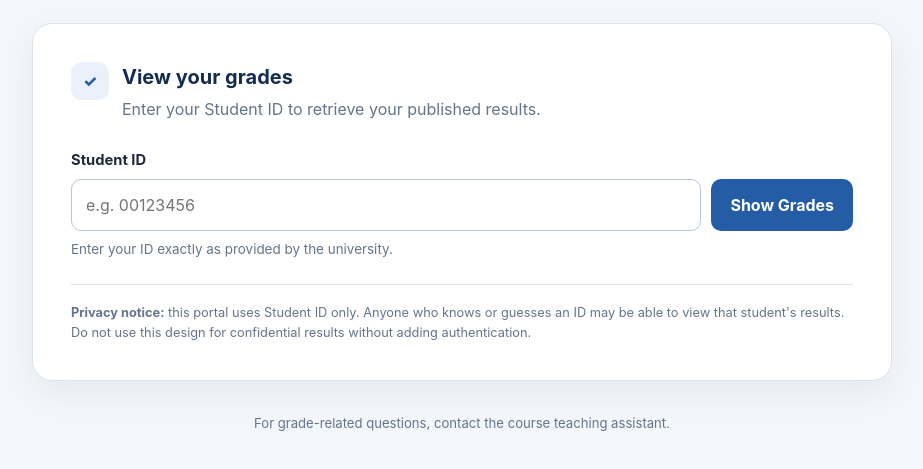
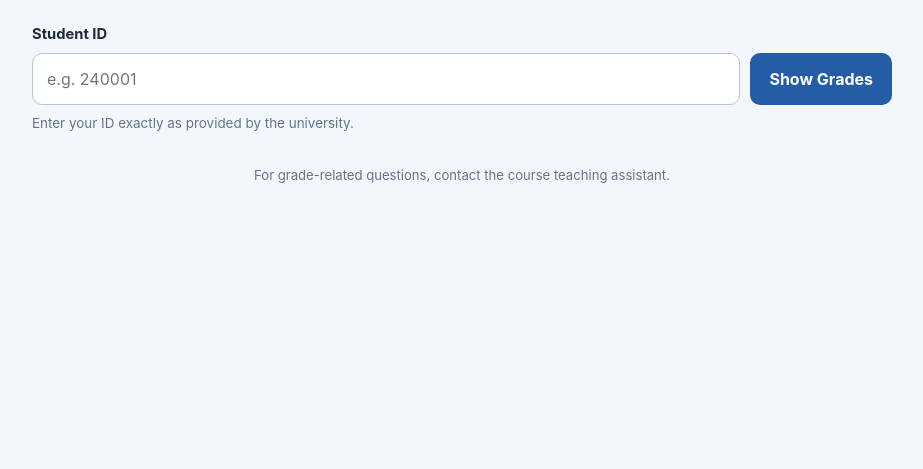
Before and after one commit to KhalidMohamedM25/GradeShow, a plain HTML site: page index.html in a window 1280 px wide. Shown: the part 147-616 px from the top of the page, without its empty margins (178-1101 px from the left). Drawn offline with Linux system fonts and the light colour scheme.

Commit message:
Update index.html

```diff
--- a/index.html
+++ b/index.html
@@ -18,21 +18,12 @@
       </div>
     </header>
 
-    <section class="lookup-card" aria-labelledby="lookup-title">
-      <div class="card-heading">
-        <span class="section-icon" aria-hidden="true">✓</span>
-        <div>
-          <h2 id="lookup-title">View your grades</h2>
-          <p>Enter your Student ID to retrieve your published results.</p>
-        </div>
-      </div>
-
       <form id="lookup-form" novalidate>
         <label for="student-id">Student ID</label>
         <div class="input-row">
           <input id="student-id" name="studentId" type="text" inputmode="text"
                  autocomplete="off" autocapitalize="off" spellcheck="false"
-                 placeholder="e.g. 00123456" required maxlength="64">
+                 placeholder="e.g. 240001" required maxlength="64">
           <button id="show-button" type="submit">Show Grades</button>
         </div>
         <p class="hint">Enter your ID exactly as provided by the university.</p>
@@ -40,7 +31,6 @@
 
       <div id="status" class="status" role="status" aria-live="polite" hidden></div>
       <section id="results" class="results" aria-live="polite" hidden></section>
-      <p class="privacy-note"><strong>Privacy notice:</strong> this portal uses Student ID only. Anyone who knows or guesses an ID may be able to view that student's results. Do not use this design for confidential results without adding authentication.</p>
     </section>
 
     <footer>
```
